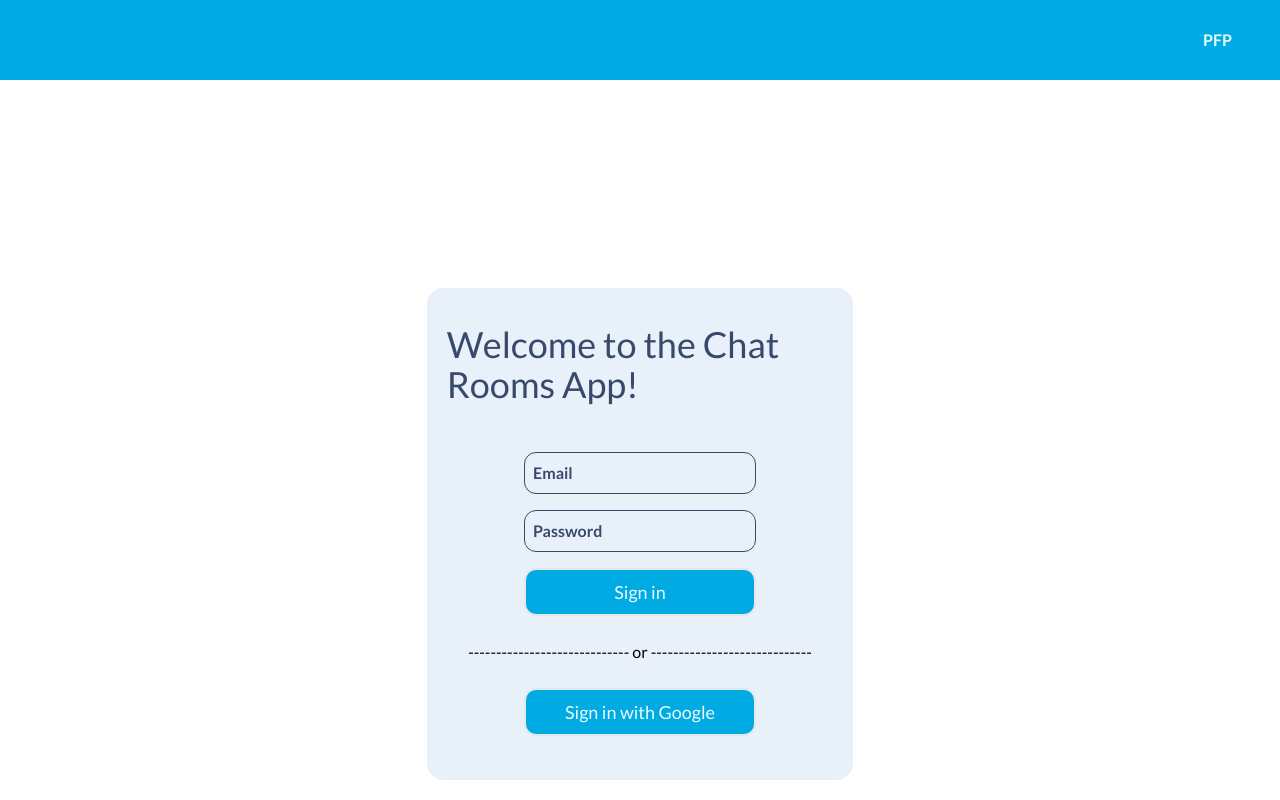
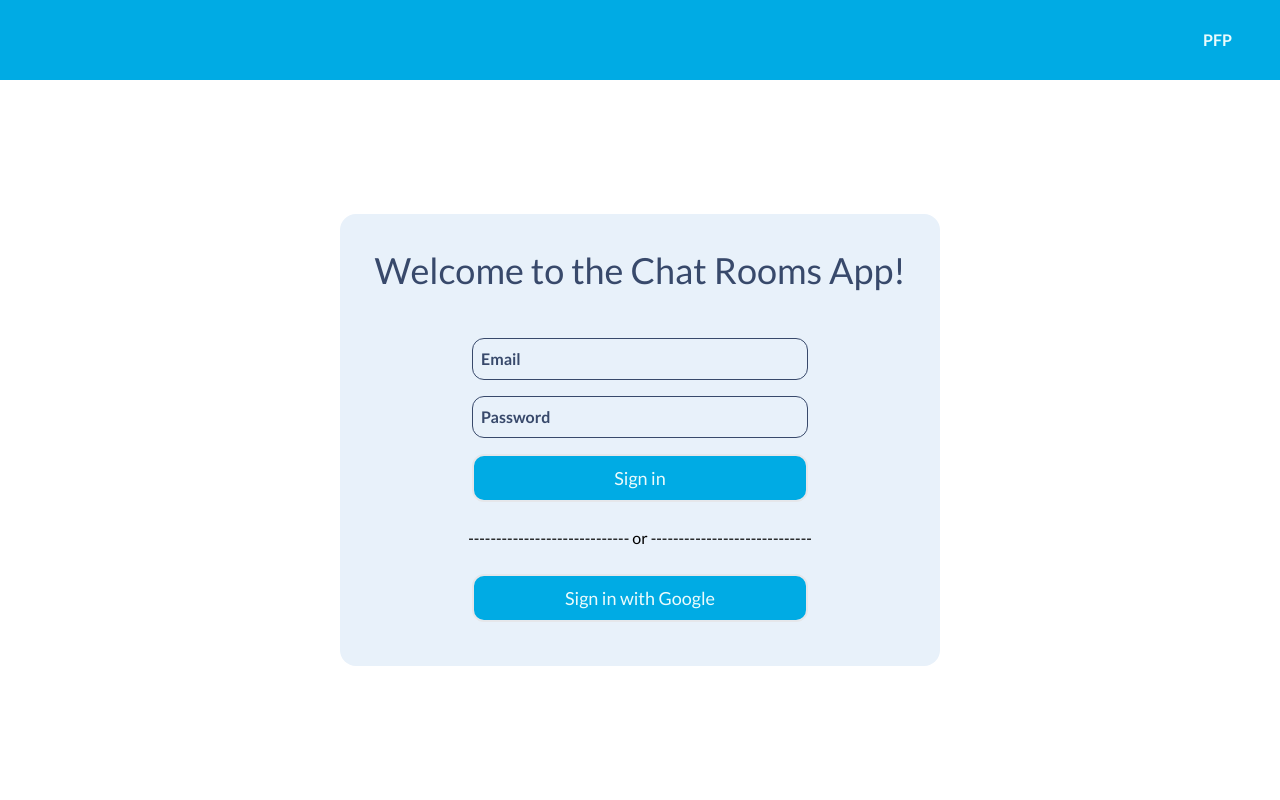
Before and after one commit to mgehrt1/chat-room, a Next.js app: page / in a window 1280 px wide. Built offline with nearby package versions, Linux system fonts and the light colour scheme; no server answers.

Commit message:
div centering

```diff
--- a/app/page.tsx
+++ b/app/page.tsx
@@ -14,9 +14,11 @@ export default function App() {
     return (
         <div className="flex flex-col items-center min-w-screen min-h-screen">
             <Nav />
-            <div className="flex flex-col bg-sky-blue rounded-2xl w-1/3 mt-52 p-5">
-                {user ? <RoomSelector /> : <SignIn />}
-                <SignOut />
+            <div className="flex justify-center items-center flex-1">
+                <div className="bg-sky-blue rounded-2xl p-5 w-[600px]">
+                    {user ? <RoomSelector /> : <SignIn />}
+                    <SignOut />
+                </div>
             </div>
         </div>
     );
--- a/components/RoomSelector.tsx
+++ b/components/RoomSelector.tsx
@@ -35,14 +35,16 @@ export default function RoomSelector() {
 
     return (
         <section className="flex flex-col">
+            <h2 className="text-navy text-2xl mt-4">Create a room with a custom ID to share with your friends!</h2>
             <form onSubmit={createSubmit} className="flex">
-                <input type="text" name="createId" placeholder="Create custom ID" onChange={(e) => setCreateId(e.target.value)} className="border-2 rounded-md w-2/3 mr-2 pl-1" />
-                <button className="border-2 rounded-md w-1/3 px-1">Create</button>
+                <input type="text" name="createId" placeholder="Create custom ID" onChange={(e) => setCreateId(e.target.value)} className="border-2 rounded-md w-2/3 mr-2 pl-1 py-2" />
+                <button className="bg-light-blue text-white-blue border-2 rounded-md w-1/3 px-1 py-2">Create</button>
             </form>
             {!createSuccess && <p>Room id already in use</p>}
+            <h2 className="text-navy text-2xl mt-4">Enter a room ID to join and chat!</h2>
             <form onSubmit={joinSubmit} className="flex mt-2">
-                <input type="text" name="joinId" placeholder="Join with room ID" onChange={(e) => setJoinId(e.target.value)} className="border-2 rounded-md w-2/3 mr-2 pl-1" />
-                <button className="border-2 rounded-md w-1/3 px-1">Join</button>
+                <input type="text" name="joinId" placeholder="Join with room ID" onChange={(e) => setJoinId(e.target.value)} className="border-2 rounded-md w-2/3 mr-2 pl-1 py-2" />
+                <button className="bg-green-500 text-white-blue border-2 rounded-md w-1/3 px-1 py-2">Join</button>
             </form>
             {!joinSuccess && <p>Invalid room id</p>}
         </section>
```
